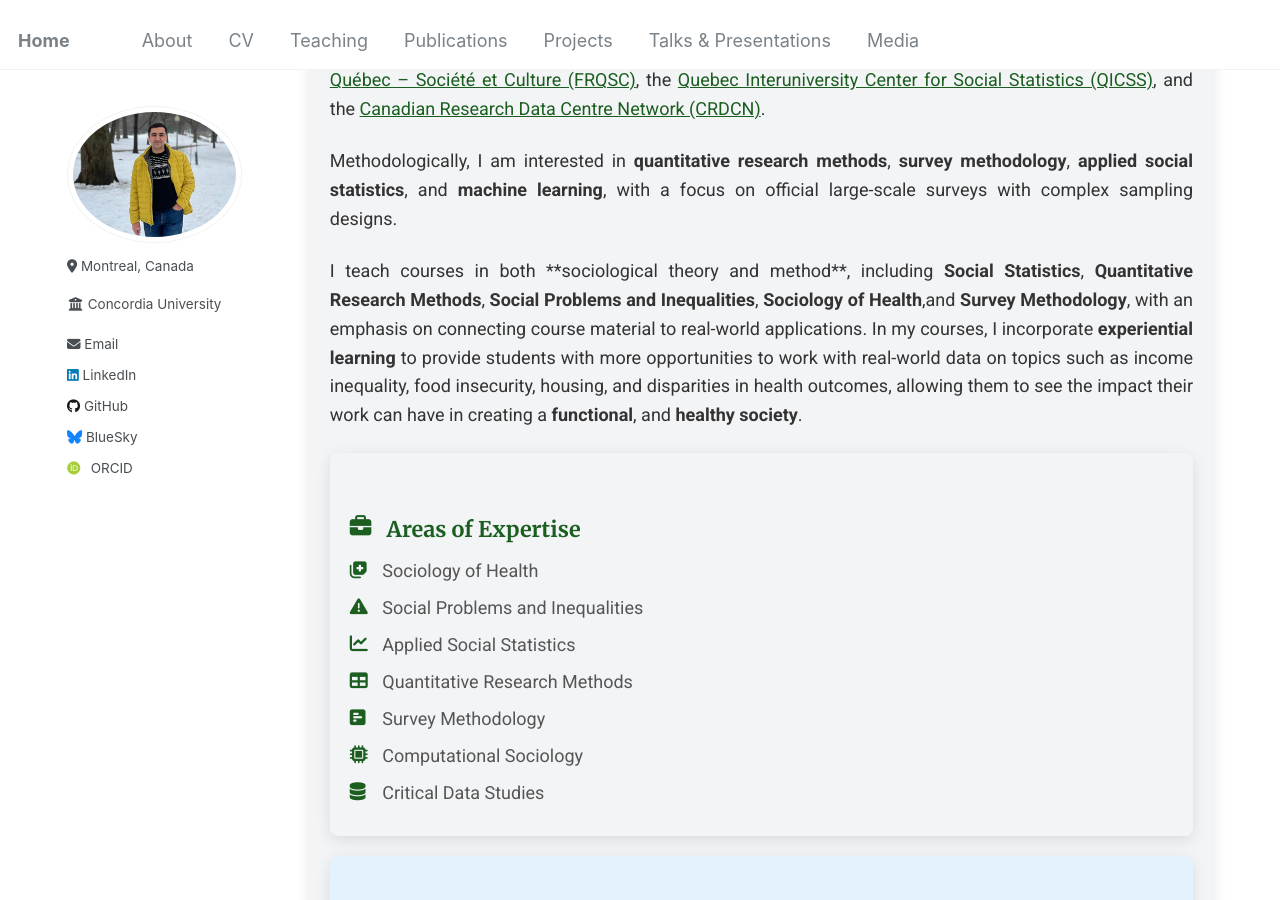
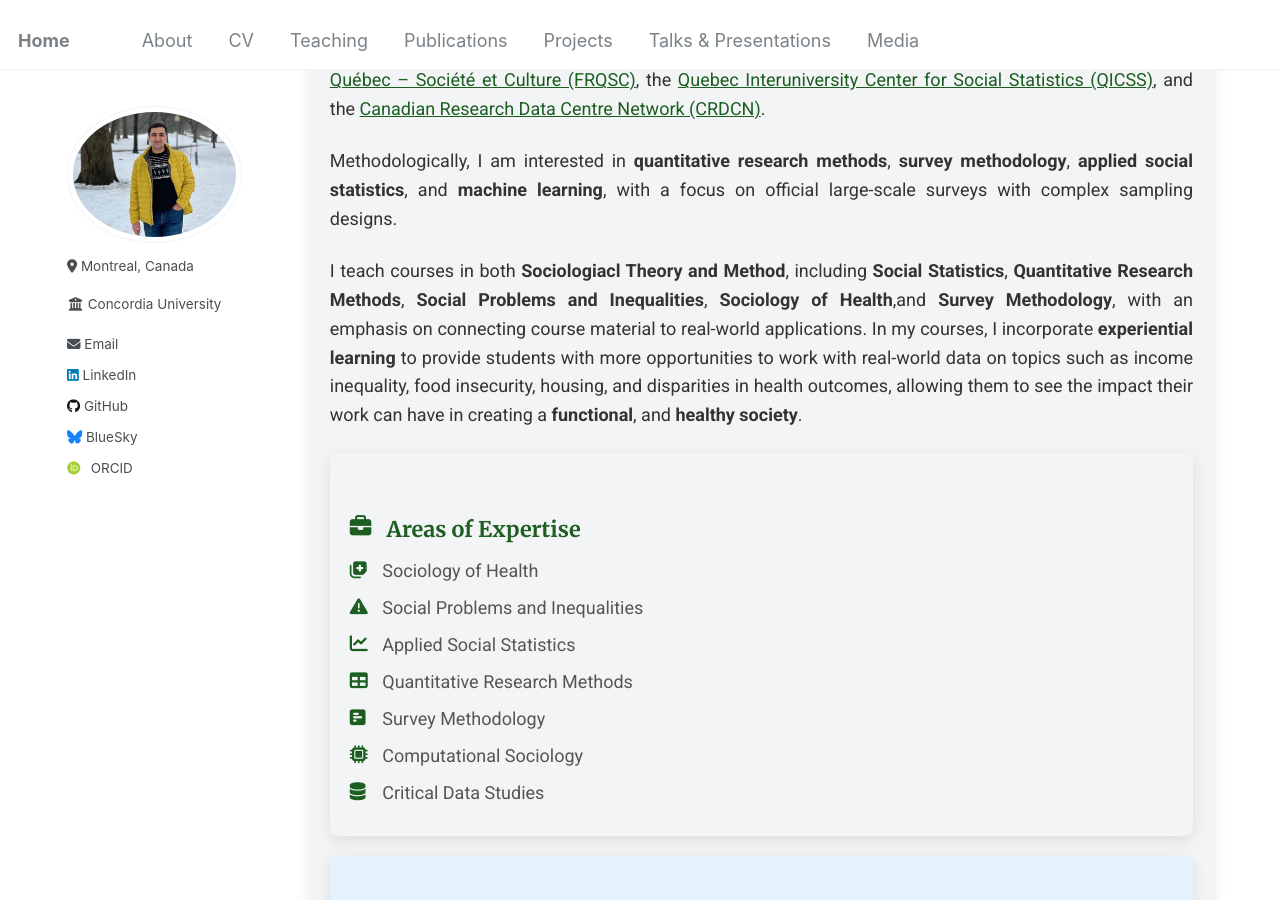
Before and after one commit to Mohsnmonji/mohsnmonji.github.io, a Jekyll site: the page built from about-me.md, in a window 1280 px wide and 900 px high, scrolled down 343 px. Built offline with Jekyll 4.4.1, drawn with Linux system fonts in a browser that asks for light colours; some web fonts are replaced.

Commit message:
Update about-me.md

```diff
--- a/about-me.md
+++ b/about-me.md
@@ -107,7 +107,7 @@ author_profile: true
   </p>
 
   <p>
-    I teach courses in both **sociological theory and method**, including <strong>Social Statistics</strong>, <strong>Quantitative Research Methods</strong>, <strong>Social Problems and Inequalities</strong>, <strong>Sociology of Health</strong>,and <strong>Survey Methodology</strong>, with an emphasis on connecting course material to real-world applications. In my courses, I incorporate <strong>experiential learning</strong> to provide students with more opportunities to work with real-world data on topics such as income inequality, food insecurity, housing, and disparities in health outcomes, allowing them to see the impact their work can have in creating a <strong>functional</strong>, and <strong>healthy society</strong>.
+    I teach courses in both <strong>Sociologiacl Theory and Method</strong>, including <strong>Social Statistics</strong>, <strong>Quantitative Research Methods</strong>, <strong>Social Problems and Inequalities</strong>, <strong>Sociology of Health</strong>,and <strong>Survey Methodology</strong>, with an emphasis on connecting course material to real-world applications. In my courses, I incorporate <strong>experiential learning</strong> to provide students with more opportunities to work with real-world data on topics such as income inequality, food insecurity, housing, and disparities in health outcomes, allowing them to see the impact their work can have in creating a <strong>functional</strong>, and <strong>healthy society</strong>.
 </p>
 
 <div class="card">
```
